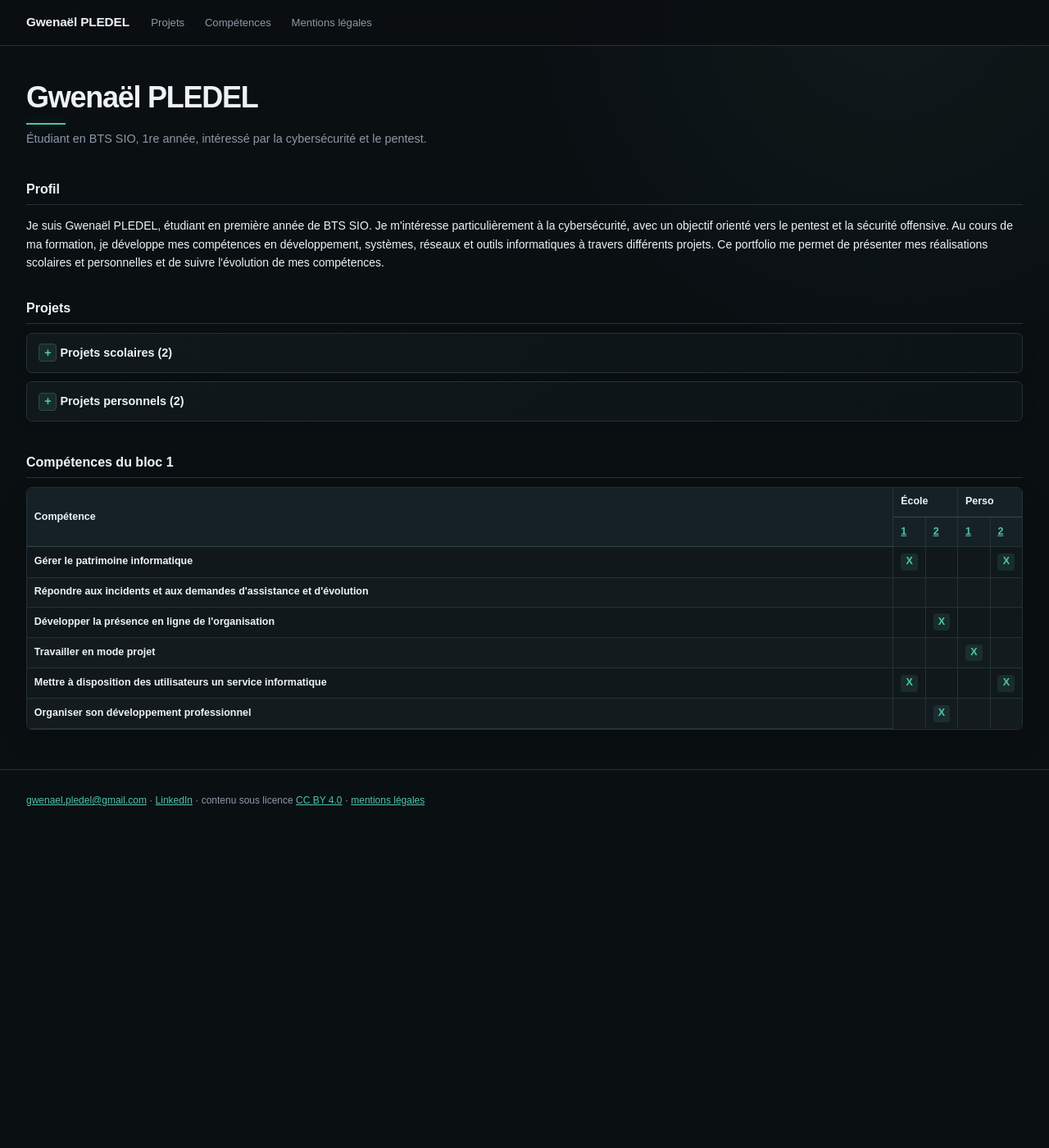
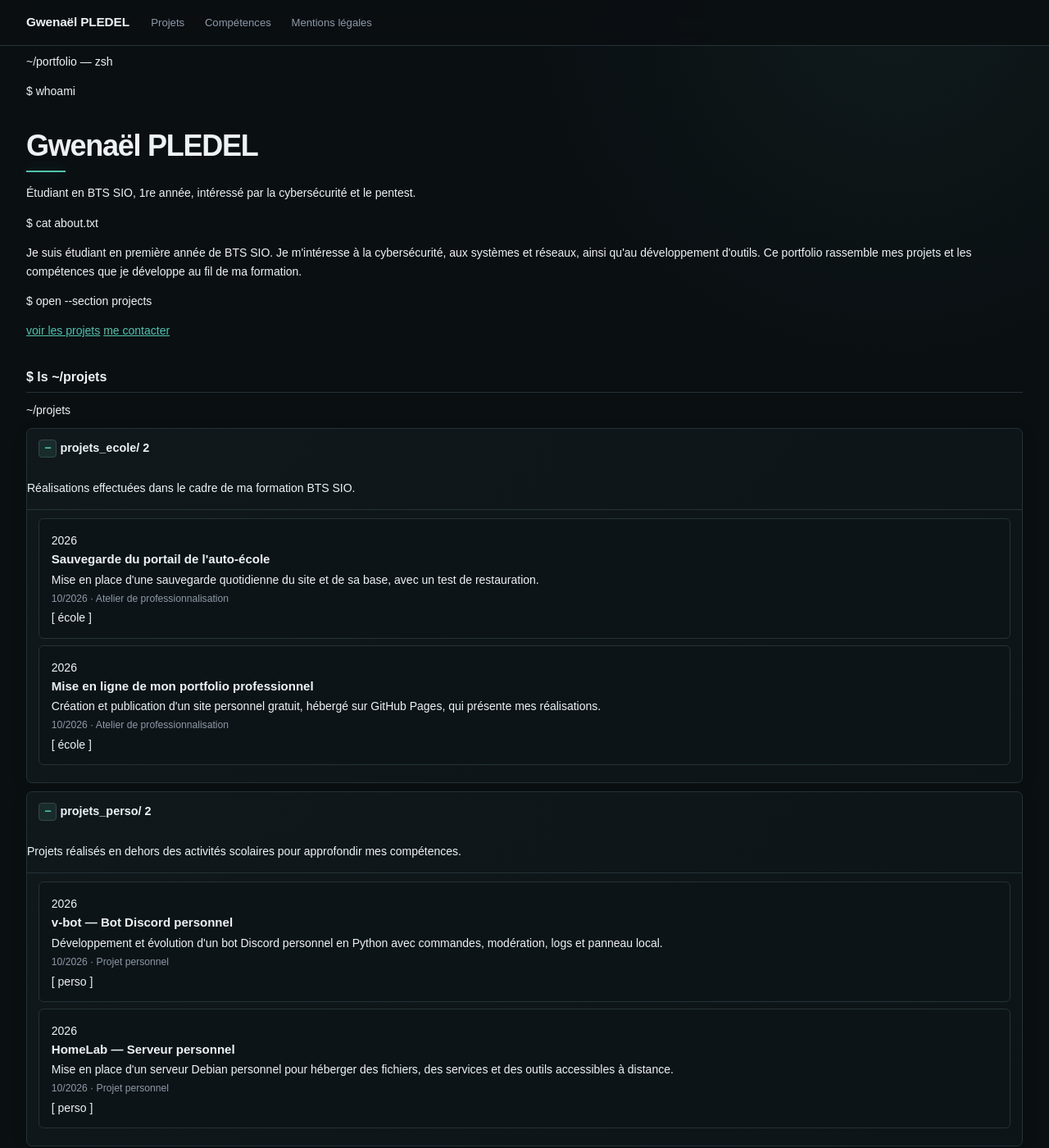
Before and after one commit to vzsca/Portfolio-Gwenael, a Jekyll site: the page built from index.html, in a window 1280 px wide and 1400 px high. Shown: the whole window at 82% size. Built offline with Jekyll 4.4.1, drawn with Linux system fonts in a browser that asks for light colours; some of the changed text lies outside the part shown.

Commit message:
Redesign portfolio in terminal style with French and English toggle

```diff
--- a/index.html
+++ b/index.html
@@ -1,84 +1,116 @@
 ---
 layout: default
+title: Portfolio
 ---
-<h1>{{ site.title }}</h1>
-<p class="sous-titre">{{ site.description }}</p>
-
-<h2>Profil</h2>
-<p>Je suis Gwenaël PLEDEL, étudiant en première année de BTS SIO. Je m'intéresse particulièrement à la cybersécurité, avec un objectif orienté vers le pentest et la sécurité offensive. Au cours de ma formation, je développe mes compétences en développement, systèmes, réseaux et outils informatiques à travers différents projets. Ce portfolio me permet de présenter mes réalisations scolaires et personnelles et de suivre l'évolution de mes compétences.</p>
+<section class="hero terminal-window" aria-labelledby="intro-title">
+  <div class="terminal-bar" aria-hidden="true"><span></span><span></span><span></span><span class="terminal-path">~/portfolio — zsh</span></div>
+  <div class="terminal-body">
+    <p class="command"><span>$</span> whoami</p>
+    <h1 id="intro-title">{{ site.title }}</h1>
+    <p class="hero-description" data-i18n="tagline">{{ site.description }}</p>
+    <p class="command"><span>$</span> cat about.txt</p>
+    <p data-i18n="about">Je suis étudiant en première année de BTS SIO. Je m'intéresse à la cybersécurité, aux systèmes et réseaux, ainsi qu'au développement d'outils. Ce portfolio rassemble mes projets et les compétences que je développe au fil de ma formation.</p>
+    <p class="command"><span>$</span> open --section projects <span class="cursor" aria-hidden="true"></span></p>
+    <div class="hero-actions">
+      <a class="button button-primary" href="#projets" data-i18n="viewProjects">voir les projets</a>
+      <a class="button" href="#contact" data-i18n="getInTouch">me contacter</a>
+    </div>
+  </div>
+</section>
 
 {% assign projets = site.projets | sort: "date" | reverse %}
 {% assign projets_ecole = projets | where: "type", "ecole" %}
 {% assign projets_perso = projets | where: "type", "perso" %}
 
-<section id="projets">
-  <h2>Projets</h2>
-
-  <details class="section-repliable">
-    <summary>Projets scolaires ({{ projets_ecole.size }})</summary>
+<section id="projets" class="page-section">
+  <h2><span class="prompt">$</span> <span data-i18n="projectsTitle">ls ~/projets</span></h2>
+  <div class="terminal-window project-window">
+    <div class="terminal-bar" aria-hidden="true"><span></span><span></span><span></span><span class="terminal-path">~/projets</span></div>
+    <div class="terminal-body project-groups">
+      <details class="section-repliable" open>
+        <summary><span data-i18n="schoolProjects">projets_ecole/</span> <span class="count">{{ projets_ecole.size }}</span></summary>
+        <p class="group-description" data-i18n="schoolDescription">Réalisations effectuées dans le cadre de ma formation BTS SIO.</p>
         <div class="section-contenu">
-      <p>Réalisations effectuées dans le cadre de ma formation BTS SIO.</p>
           {% for p in projets_ecole %}
           <article class="carte">
-        <h3><a href="{{ p.url | relative_url }}">École {{ forloop.index }} — {{ p.title }}</a></h3>
+            <p class="project-date">{{ p.date | date: "%Y" }}</p>
+            <div class="project-info">
+              <h3><a href="{{ p.url | relative_url }}">{{ p.title }}</a></h3>
               <p>{{ p.resume }}</p>
-        <p class="meta">{{ p.date | date: "%m/%Y" }} · {{ p.cadre }}</p>
+              <p class="meta">{{ p.date | date: "%m/%Y" }}{% if p.cadre %} · {{ p.cadre }}{% endif %}</p>
+            </div>
+            <span class="project-kind" data-i18n="schoolTag">[ école ]</span>
           </article>
           {% endfor %}
+          {% if projets_ecole.size == 0 %}<p class="empty-state" data-i18n="noSchoolProjects">Aucun projet scolaire publié pour le moment.</p>{% endif %}
         </div>
       </details>
-
-  <details class="section-repliable">
-    <summary>Projets personnels ({{ projets_perso.size }})</summary>
+      <details class="section-repliable" open>
+        <summary><span data-i18n="personalProjects">projets_perso/</span> <span class="count">{{ projets_perso.size }}</span></summary>
+        <p class="group-description" data-i18n="personalDescription">Projets réalisés en dehors des activités scolaires pour approfondir mes compétences.</p>
         <div class="section-contenu">
-      <p>Projets réalisés en dehors des activités scolaires pour approfondir mes compétences.</p>
           {% for p in projets_perso %}
           <article class="carte">
-        <h3><a href="{{ p.url | relative_url }}">Perso {{ forloop.index }} — {{ p.title }}</a></h3>
+            <p class="project-date">{{ p.date | date: "%Y" }}</p>
+            <div class="project-info">
+              <h3><a href="{{ p.url | relative_url }}">{{ p.title }}</a></h3>
               <p>{{ p.resume }}</p>
-        <p class="meta">{{ p.date | date: "%m/%Y" }} · {{ p.cadre }}</p>
+              <p class="meta">{{ p.date | date: "%m/%Y" }}{% if p.cadre %} · {{ p.cadre }}{% endif %}</p>
+            </div>
+            <span class="project-kind" data-i18n="personalTag">[ perso ]</span>
           </article>
           {% endfor %}
+          {% if projets_perso.size == 0 %}<p class="empty-state" data-i18n="noPersonalProjects">Aucun projet personnel publié pour le moment.</p>{% endif %}
         </div>
       </details>
+    </div>
+  </div>
+  <a class="command-link" href="#competences" data-i18n="skillsLink">cd ~/competences — voir les compétences</a>
 </section>
 
-<section id="competences">
-  <h2>Compétences du bloc 1</h2>
+<section id="competences" class="page-section">
+  <h2><span class="prompt">~/</span> <span data-i18n="skillsTitle">compétences</span></h2>
+  <div class="terminal-window">
+    <div class="terminal-bar" aria-hidden="true"><span></span><span></span><span></span><span class="terminal-path">~/competences</span></div>
     <div class="defile">
       <table>
         <thead>
           <tr>
-            <th scope="col" rowspan="2">Compétence</th>
-            {% if projets_ecole.size > 0 %}
-            <th scope="col" colspan="{{ projets_ecole.size }}">École</th>
-            {% endif %}
-            {% if projets_perso.size > 0 %}
-            <th scope="col" colspan="{{ projets_perso.size }}">Perso</th>
-            {% endif %}
+            <th scope="col" rowspan="2" data-i18n="skillColumn">Compétence</th>
+            {% if projets_ecole.size > 0 %}<th scope="col" colspan="{{ projets_ecole.size }}" data-i18n="schoolTagPlain">École</th>{% endif %}
+            {% if projets_perso.size > 0 %}<th scope="col" colspan="{{ projets_perso.size }}" data-i18n="personalTagPlain">Perso</th>{% endif %}
           </tr>
           <tr>
-            {% for p in projets_ecole %}
-            <th scope="col"><a href="{{ p.url | relative_url }}">{{ forloop.index }}</a></th>
-            {% endfor %}
-            {% for p in projets_perso %}
-            <th scope="col"><a href="{{ p.url | relative_url }}">{{ forloop.index }}</a></th>
-            {% endfor %}
+            {% for p in projets_ecole %}<th scope="col"><a href="{{ p.url | relative_url }}">{{ forloop.index }}</a></th>{% endfor %}
+            {% for p in projets_perso %}<th scope="col"><a href="{{ p.url | relative_url }}">{{ forloop.index }}</a></th>{% endfor %}
           </tr>
         </thead>
         <tbody>
         {% for c in site.data.competences %}
           <tr>
             <th scope="row">{{ c.libelle }}</th>
-            {% for p in projets_ecole %}
-            <td class="case">{% if p.competences contains c.code %}<a href="{{ p.url | relative_url }}" aria-label="{{ c.libelle }} : École {{ forloop.index }}">X</a>{% endif %}</td>
-            {% endfor %}
-            {% for p in projets_perso %}
-            <td class="case">{% if p.competences contains c.code %}<a href="{{ p.url | relative_url }}" aria-label="{{ c.libelle }} : Perso {{ forloop.index }}">X</a>{% endif %}</td>
-            {% endfor %}
+            {% for p in projets_ecole %}<td class="case">{% if p.competences contains c.code %}<a href="{{ p.url | relative_url }}" aria-label="{{ c.libelle }} : École {{ forloop.index }}">×</a>{% endif %}</td>{% endfor %}
+            {% for p in projets_perso %}<td class="case">{% if p.competences contains c.code %}<a href="{{ p.url | relative_url }}" aria-label="{{ c.libelle }} : Perso {{ forloop.index }}">×</a>{% endif %}</td>{% endfor %}
           </tr>
         {% endfor %}
         </tbody>
       </table>
     </div>
+  </div>
 </section>
+
+<section id="contact" class="page-section">
+  <h2><span class="prompt">$</span> <span data-i18n="contactTitle">contact</span></h2>
+  <p class="section-intro" data-i18n="contactIntro">Une question sur un projet, une idée ou une opportunité ? Tu peux me contacter par e-mail.</p>
+  <div class="terminal-window contact-window">
+    <div class="terminal-bar" aria-hidden="true"><span></span><span></span><span></span><span class="terminal-path">~/contact</span></div>
+    <div class="terminal-body">
+      <p class="command"><span>$</span> mail -s "hello"</p>
+      {% if site.email != "" %}
+      <a class="button button-primary" href="mailto:{{ site.email }}" data-i18n="sendEmail">envoyer un e-mail</a>
+      {% else %}
+      <p class="empty-state" data-i18n="noEmail">L'adresse e-mail n'est pas encore configurée.</p>
+      {% endif %}
+    </div>
+  </div>
+</section>
```
Lines whose indentation alone changed are shown as unchanged.
